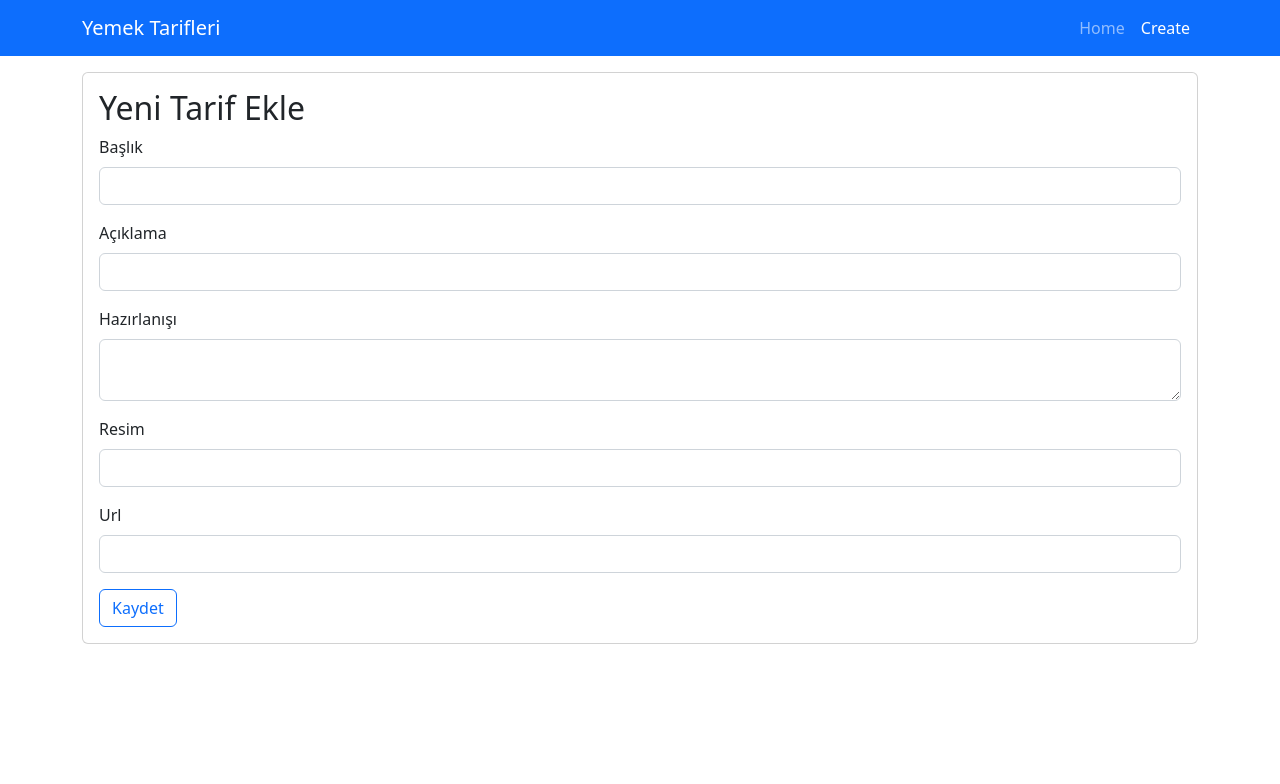
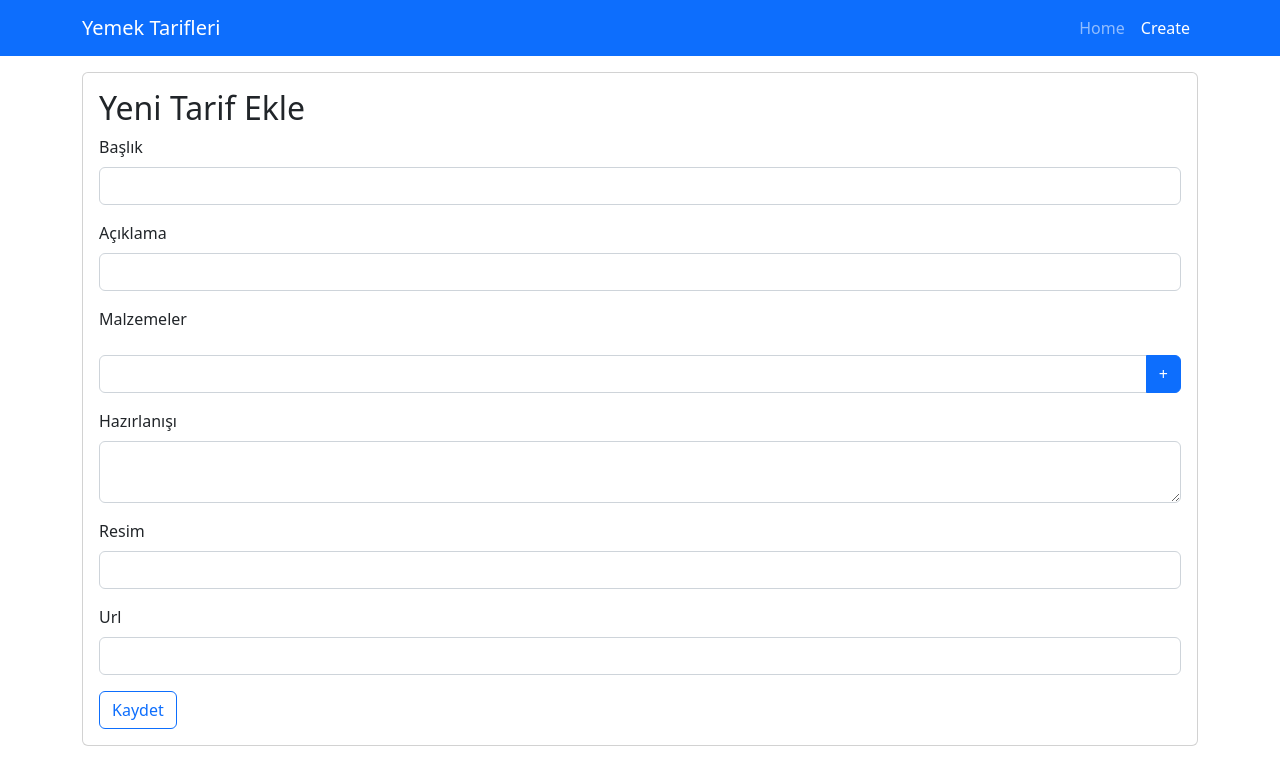
Before and after one commit to Emrehanoglu/ReactV2, a React (Create React App) app in the folder yemek-tarifleri/: page /create in a window 1280 px wide. Shown: the top 784 px of the page. Built offline with nearby package versions, Linux system fonts and the light colour scheme.

Commit message:
Yemek Tarifleri Uygulaması #9

```diff
--- a/yemek-tarifleri/src/pages/create/Create.js
+++ b/yemek-tarifleri/src/pages/create/Create.js
@@ -1,4 +1,4 @@
-import React, { useState } from 'react'
+import React, { useRef, useState } from 'react'
 import "./Create.css"
 
 function Create() {
@@ -7,10 +7,24 @@ function Create() {
   const [hazirlanisi, setHazirlanisi] = useState('')
   const [resim, setResim] = useState('')
   const [url, setUrl] = useState('')
+  const [malzeme, setMalzeme] = useState('')
+  const [malzemeler, setMalzemeler] = useState([])
+  const malzemeInput = useRef(null) /* malzeme inputu üzerinde işlemler yapabilmek için */
 
   const handleSubmit = (e) => {
     e.preventDefault()
     console.log(baslik, aciklama, hazirlanisi, resim, url)
+  }
+
+  const handleAddMalzeme = (e) => {
+    e.preventDefault()
+    const item = malzeme.trim()
+    if(item && !malzemeler.includes(item)){
+      setMalzemeler(prevItems => [...prevItems, item])
+    }
+    setMalzeme('')
+    malzemeInput.current.value = "" /* ekleme işleminden sonra input içerisini temizler */
+    malzemeInput.current.focus() /* ekleme işleminden sonra input içerisinde yazmaya devam edilebilir */
   }
 
   return (
@@ -25,6 +39,15 @@ function Create() {
           <div className="mb-3">
             <label htmlFor="aciklama" className='form-label'>Açıklama</label>
             <input type="text" name="aciklama" id="aciklama" className='form-control' onChange={(e) => setAciklama(e.target.value)} />
+          </div>
+          <div className="mb-3">
+            <label htmlFor="malzemeler" className='form-label'>Malzemeler
+            <ul>{malzemeler.map(malzeme => <li key={malzeme}>{malzeme}</li>)}</ul></label>
+            <div className="input-group">
+              <input type="text" ref={malzemeInput} name='malzeme' className='form-control' onChange={(e) => setMalzeme(e.target.value)}/>
+              <button className='btn btn-primary' type='submit' onClick={handleAddMalzeme}>+</button>
+            </div>
+            {/* ref={malzemeInput} ile inputu ilişkilendirdim */}
           </div>
           <div className="mb-3">
             <label htmlFor="hazirlanisi" className='form-label'>Hazırlanışı</label>
```
